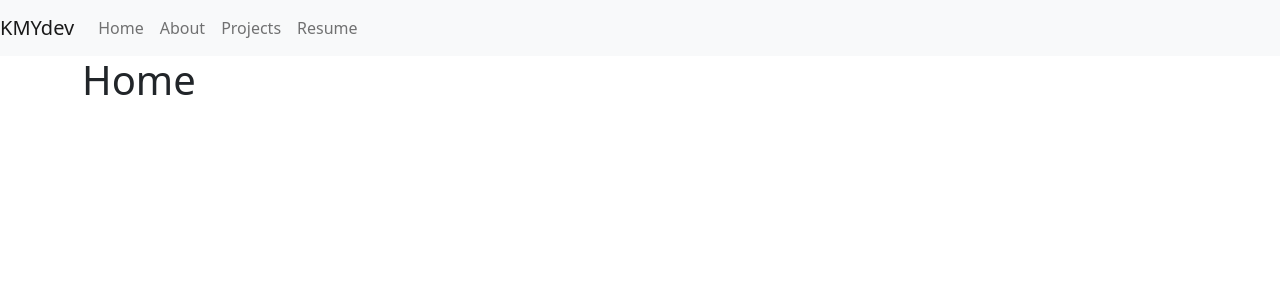
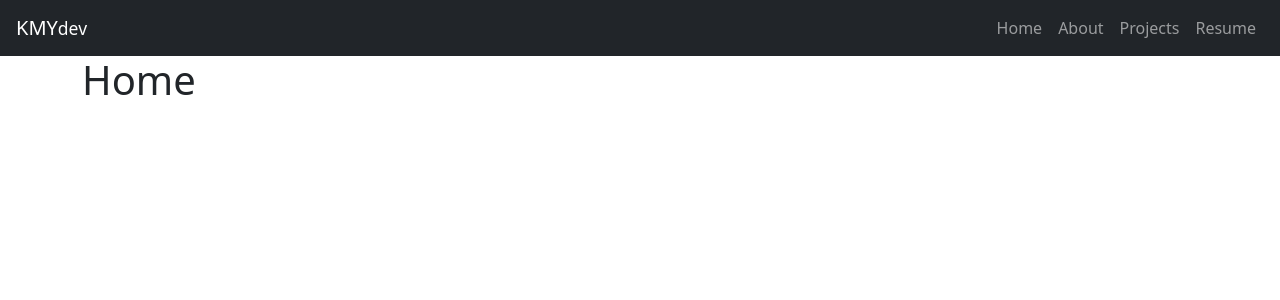
Before and after one commit to Youngin9210/kmydev-react-portfolio, a React (Create React App) app: page /home in a window 1280 px wide. Shown: the top 300 px of the page. Built offline with nearby package versions, Linux system fonts and the light colour scheme.

Commit message:
converted navbar to react-bootstrap syntax

```diff
--- a/src/components/NavBar.js
+++ b/src/components/NavBar.js
@@ -1,47 +1,21 @@
 import React from 'react';
-import { Link } from 'react-router-dom';
+import { Nav, Navbar } from 'react-bootstrap';
 
 export default function NavBar() {
 	return (
-		<nav className="navbar navbar-expand-lg navbar-light bg-light">
-			<Link className="navbar-brand" to="/">
-				KMYdev
-			</Link>
-			<button
-				className="navbar-toggler"
-				type="button"
-				data-bs-toggle="collapse"
-				data-bs-target="#navbarNav"
-				aria-controls="navbarNav"
-				aria-expanded="false"
-				aria-label="Toggle navigation"
-			>
-				<span className="navbar-toggler-icon"></span>
-			</button>
-			<div className="collapse navbar-collapse ms-auto" id="navbarNav">
-				<ul className="navbar-nav">
-					<li className="nav-item">
-						<Link className="nav-link" to="/home">
-							Home
-						</Link>
-					</li>
-					<li className="nav-item">
-						<Link className="nav-link" to="/about">
-							About
-						</Link>
-					</li>
-					<li className="nav-item">
-						<Link className="nav-link" to="/projects">
-							Projects
-						</Link>
-					</li>
-					<li className="nav-item">
-						<Link className="nav-link" to="/resume">
-							Resume
-						</Link>
-					</li>
-				</ul>
-			</div>
-		</nav>
+		<Navbar bg="dark" variant="dark" expand="lg" className="px-3">
+			<Navbar.Brand href="/">
+				KMY<small>dev</small>
+			</Navbar.Brand>
+			<Navbar.Toggle aria-controls="basic-navbar-nav" />
+			<Navbar.Collapse id="basic-navbar-nav" className="justify-content-end">
+				<Nav className="mr-auto">
+					<Nav.Link href="/home">Home</Nav.Link>
+					<Nav.Link href="/about">About</Nav.Link>
+					<Nav.Link href="/projects">Projects</Nav.Link>
+					<Nav.Link href="/resume">Resume</Nav.Link>
+				</Nav>
+			</Navbar.Collapse>
+		</Navbar>
 	);
 }
```
